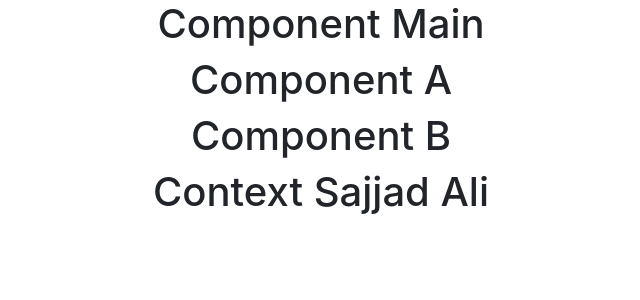
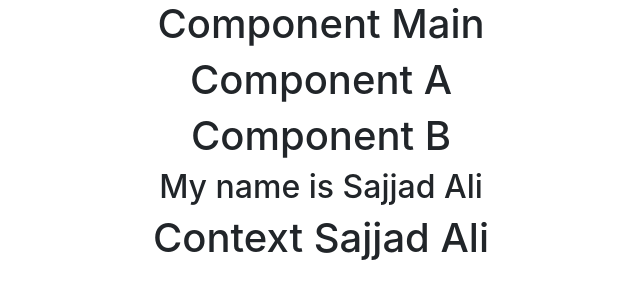
Before and after one commit to SajjadAli54/reactjs, a React (Create React App) app in the folder hello-world/: page / in a window 1280 px wide. Shown: the top 300 px of the page, without its empty margins (319-959 px from the left). Built offline with nearby package versions, Linux system fonts and the light colour scheme.

Commit message:
use context

```diff
--- a/hello-world/src/Components/context-api/B.jsx
+++ b/hello-world/src/Components/context-api/B.jsx
@@ -1,10 +1,15 @@
 import React from "react";
 import C from "./C";
 
+import { useContext } from "react";
+import { PersonContext } from "./personContext";
+
 function B(props) {
+  const context = useContext(PersonContext);
   return (
     <>
       <h1>Component B</h1>
+      <h2>My name is {context}</h2>
       <C />
     </>
   );
```
Also changed, not shown: 1 other file (tests, documents, lock files or other folders).
